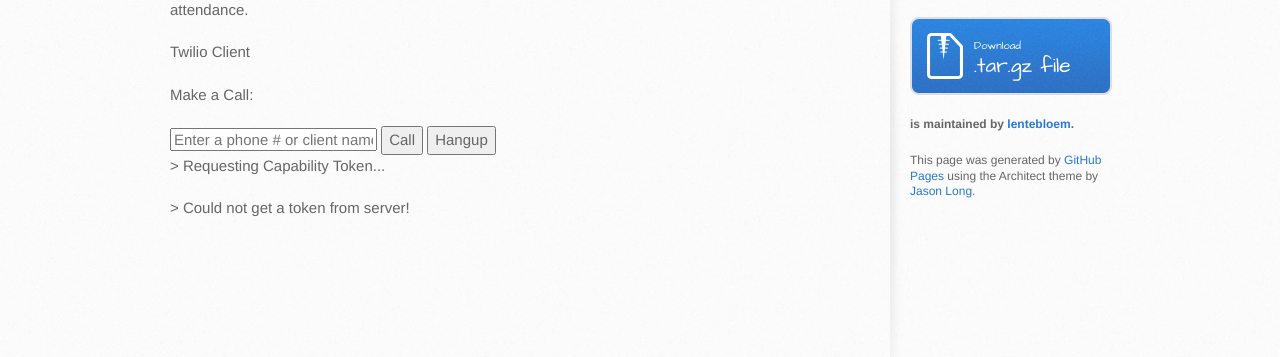
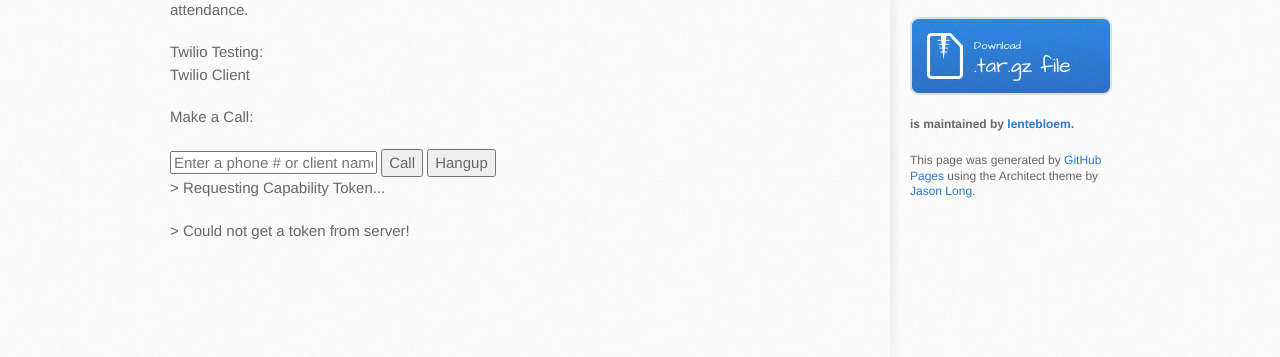
Before and after one commit to lentebloem/all-in, a website: page index.html in a window 1280 px wide. Shown: the part 281-638 px from the top of the page. Drawn offline with nearby package versions, Linux system fonts and the light colour scheme; no server answers.

Commit message:
change title before twilio code

```diff
--- a/index.html
+++ b/index.html
@@ -34,6 +34,7 @@
 <p>A project that uses cryptography and the idea of distributed system to help college instructors take attendance.</p>
 
 
+Twilio Testing:
 <div id="controls">
   <div id="info">
     <p class="instructions">Twilio Client</p>
```
